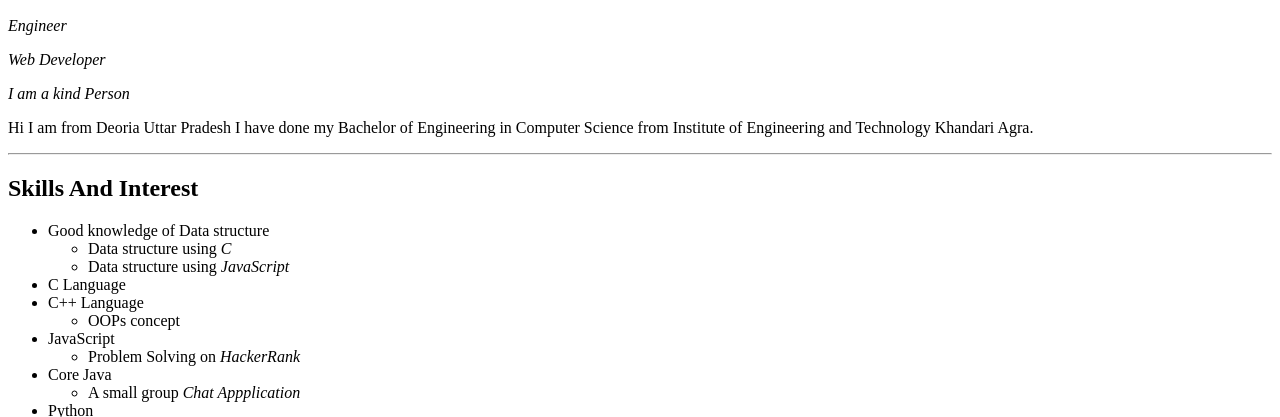
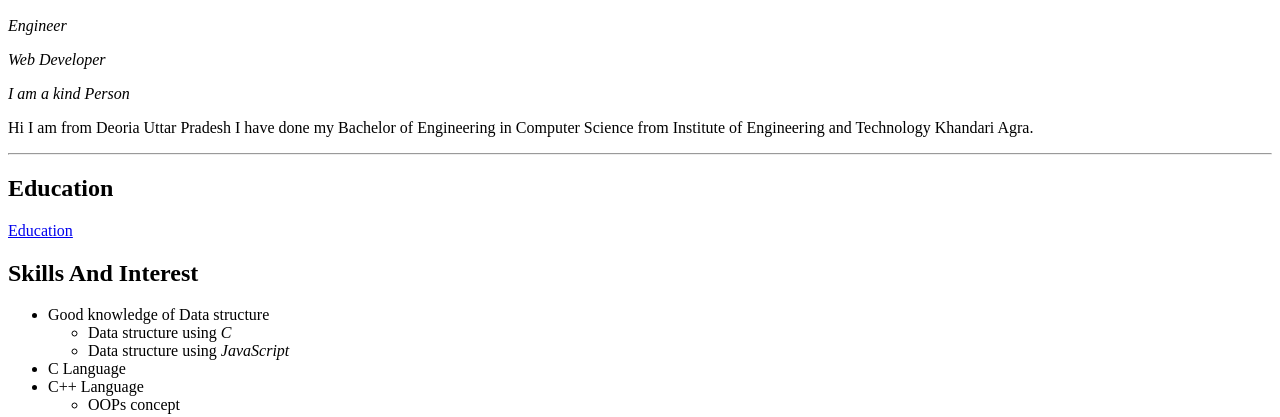
Before and after one commit to amitguptacse/cv, a plain HTML site: page index.html in a window 1280 px wide. Shown: the part 362-779 px from the top of the page. Drawn offline with Linux system fonts and the light colour scheme.

Commit message:
Update index.html

```diff
--- a/index.html
+++ b/index.html
@@ -18,6 +18,8 @@
     Hi I am from Deoria Uttar Pradesh I have done my Bachelor of Engineering in Computer Science from Institute of Engineering and Technology Khandari Agra.
   </p>
   <hr>
+  <h2>Education</h2>
+    <a href="myEducation.html">Education</a>
   <h2>Skills And Interest </h2>
   <ul>
     <li>Good knowledge of Data structure <ul>
```
